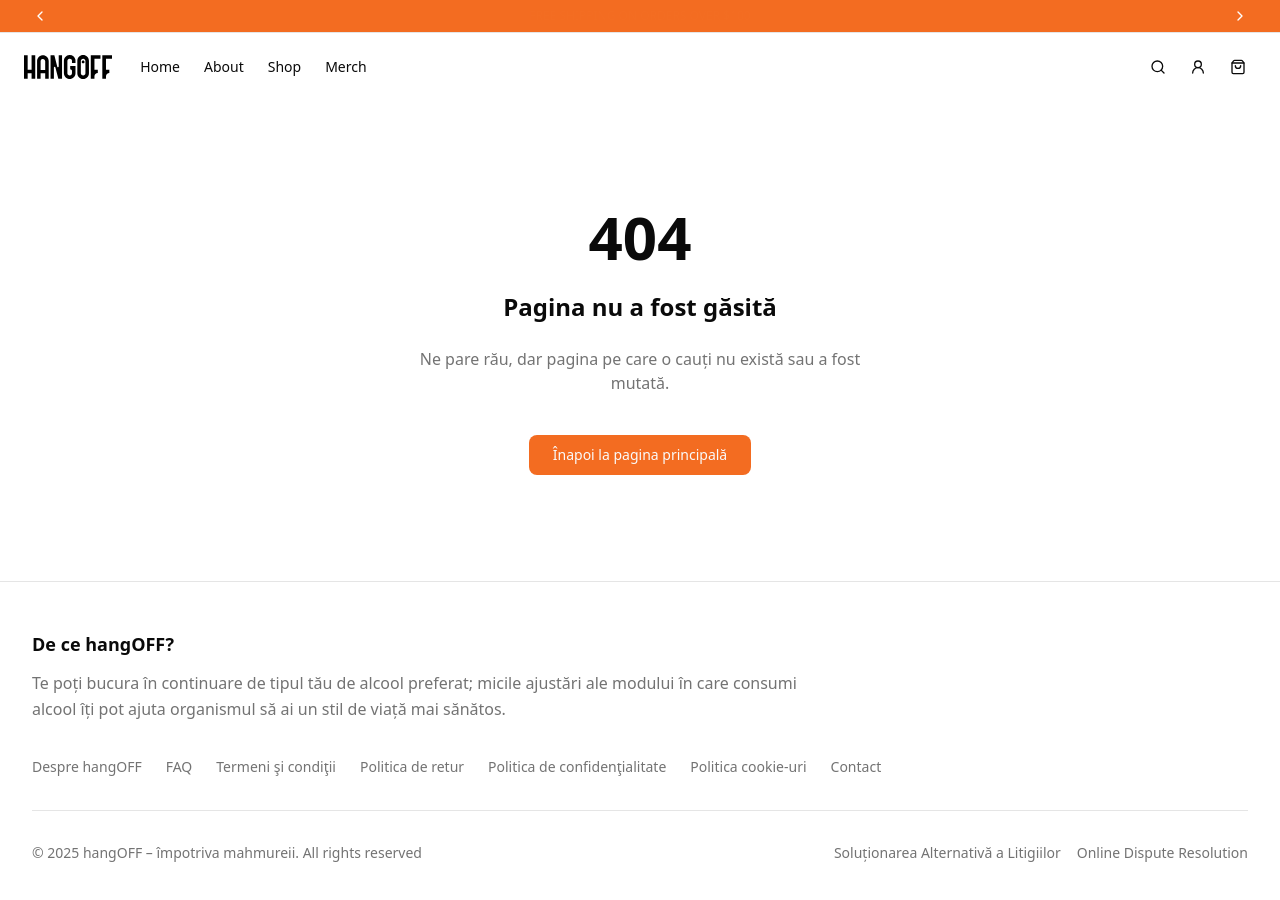
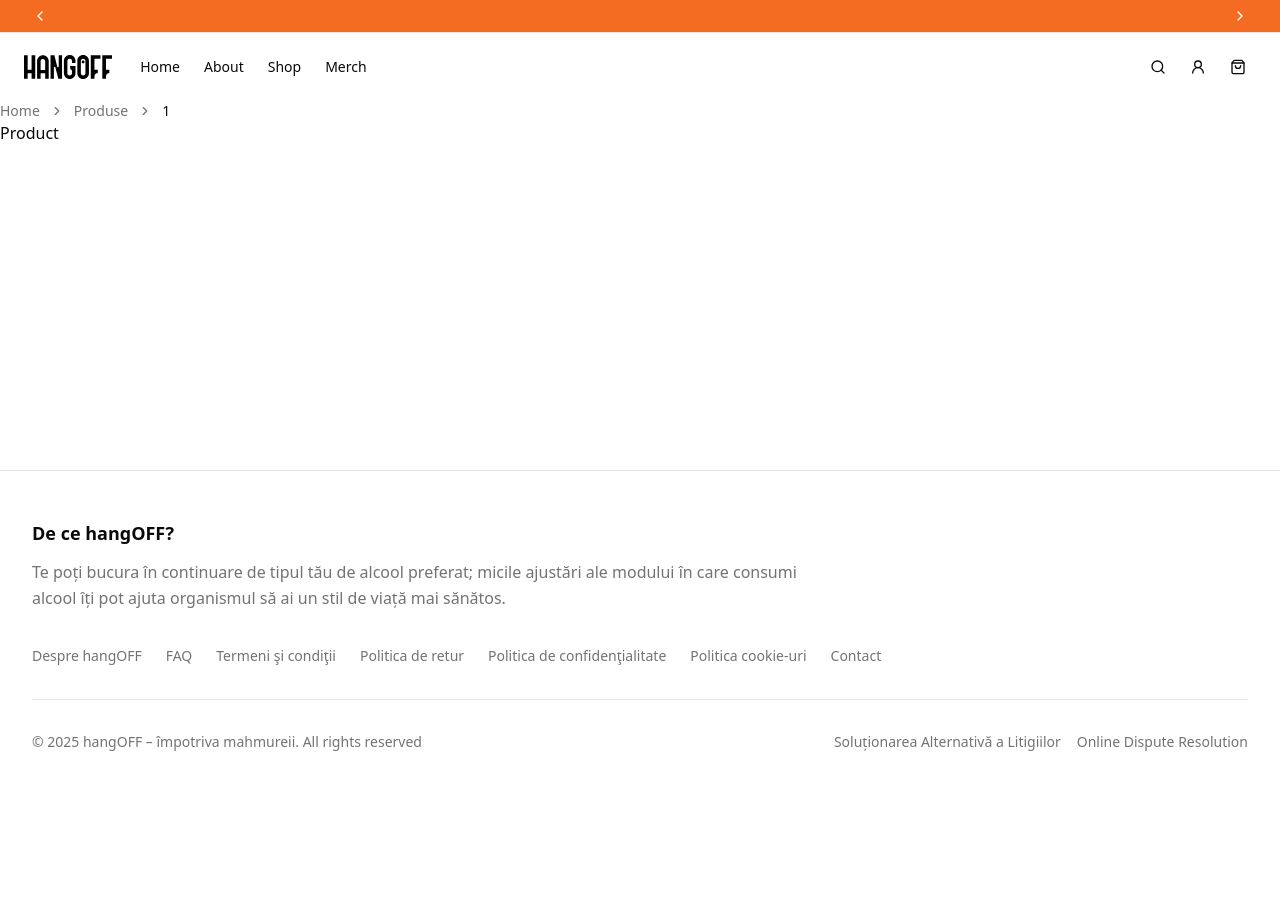
Before and after one commit to Radu028/hangoff-app, a Next.js app: page /products/1 in a window 1280 px wide. Before the commit this address had no page. Shown: the top 900 px of the page. After the commit the page ends 800 px from the top, so only its background shows below. Built offline with nearby package versions, Linux system fonts and the light colour scheme.

Commit message:
feat: add Products and Product pages with breadcrumb navigation for improved user experience

```diff
--- /dev/null
+++ b/app/products/[slug]/page.tsx
@@ -0,0 +1,16 @@
+import ProductBreadcrumbs from '@/app/ui/breadcrumbs/product';
+
+export default async function ProductPage({
+  params,
+}: {
+  params: Promise<{ slug: string }>;
+}) {
+  const { slug } = await params;
+
+  return (
+    <>
+      <ProductBreadcrumbs slug={slug} />
+      <h1>Product</h1>
+    </>
+  );
+}
--- /dev/null
+++ b/app/products/page.tsx
@@ -0,0 +1,7 @@
+export default function Products() {
+  return (
+    <>
+      <h1>Products</h1>
+    </>
+  );
+}
--- /dev/null
+++ b/app/ui/breadcrumbs/product.tsx
@@ -0,0 +1,37 @@
+import {
+  Breadcrumb,
+  BreadcrumbItem,
+  BreadcrumbLink,
+  BreadcrumbList,
+  BreadcrumbPage,
+  BreadcrumbSeparator,
+} from '@/components/ui/breadcrumb';
+import slugToTitle from '@/lib/slugToTitle';
+
+type Props = {
+  slug: string;
+};
+
+export default function ProductBreadcrumbs({ slug }: Props) {
+  const title = slugToTitle(slug);
+
+  return (
+    <>
+      <Breadcrumb>
+        <BreadcrumbList>
+          <BreadcrumbItem>
+            <BreadcrumbLink href="/">Home</BreadcrumbLink>
+          </BreadcrumbItem>
+          <BreadcrumbSeparator />
+          <BreadcrumbItem>
+            <BreadcrumbLink href="/products">Produse</BreadcrumbLink>
+          </BreadcrumbItem>
+          <BreadcrumbSeparator />
+          <BreadcrumbItem>
+            <BreadcrumbPage>{title}</BreadcrumbPage>
+          </BreadcrumbItem>
+        </BreadcrumbList>
+      </Breadcrumb>
+    </>
+  );
+}
--- /dev/null
+++ b/components/ui/breadcrumb.tsx
@@ -0,0 +1,107 @@
+import * as React from 'react';
+import { ChevronRight, MoreHorizontal } from 'lucide-react';
+import Link from 'next/link';
+
+import { cn } from '@/lib/utils';
+
+function Breadcrumb({ ...props }: React.ComponentProps<'nav'>) {
+  return <nav aria-label="breadcrumb" data-slot="breadcrumb" {...props} />;
+}
+
+function BreadcrumbList({ className, ...props }: React.ComponentProps<'ol'>) {
+  return (
+    <ol
+      data-slot="breadcrumb-list"
+      className={cn(
+        'text-muted-foreground flex flex-wrap items-center gap-1.5 text-sm wrap-break-word sm:gap-2.5',
+        className
+      )}
+      {...props}
+    />
+  );
+}
+
+function BreadcrumbItem({ className, ...props }: React.ComponentProps<'li'>) {
+  return (
+    <li
+      data-slot="breadcrumb-item"
+      className={cn('inline-flex items-center gap-1.5', className)}
+      {...props}
+    />
+  );
+}
+
+function BreadcrumbLink({
+  className,
+  children,
+  ...props
+}: React.ComponentProps<typeof Link>) {
+  return (
+    <Link
+      data-slot="breadcrumb-link"
+      className={cn('hover:text-foreground transition-colors', className)}
+      {...props}
+    >
+      {children}
+    </Link>
+  );
+}
+
+function BreadcrumbPage({ className, ...props }: React.ComponentProps<'span'>) {
+  return (
+    <span
+      data-slot="breadcrumb-page"
+      role="link"
+      aria-disabled="true"
+      aria-current="page"
+      className={cn('text-foreground font-normal', className)}
+      {...props}
+    />
+  );
+}
+
+function BreadcrumbSeparator({
+  children,
+  className,
+  ...props
+}: React.ComponentProps<'li'>) {
+  return (
+    <li
+      data-slot="breadcrumb-separator"
+      role="presentation"
+      aria-hidden="true"
+      className={cn('[&>svg]:size-3.5', className)}
+      {...props}
+    >
+      {children ?? <ChevronRight />}
+    </li>
+  );
+}
+
+function BreadcrumbEllipsis({
+  className,
+  ...props
+}: React.ComponentProps<'span'>) {
+  return (
+    <span
+      data-slot="breadcrumb-ellipsis"
+      role="presentation"
+      aria-hidden="true"
+      className={cn('flex size-9 items-center justify-center', className)}
+      {...props}
+    >
+      <MoreHorizontal className="size-4" />
+      <span className="sr-only">More</span>
+    </span>
+  );
+}
+
+export {
+  Breadcrumb,
+  BreadcrumbList,
+  BreadcrumbItem,
+  BreadcrumbLink,
+  BreadcrumbPage,
+  BreadcrumbSeparator,
+  BreadcrumbEllipsis,
+};
--- /dev/null
+++ b/lib/slugToTitle.ts
@@ -0,0 +1,3 @@
+export default function slugToTitle(slug: string) {
+  return slug.replace(/-/g, ' ').replace(/\b\w/g, (char) => char.toUpperCase());
+}
```
